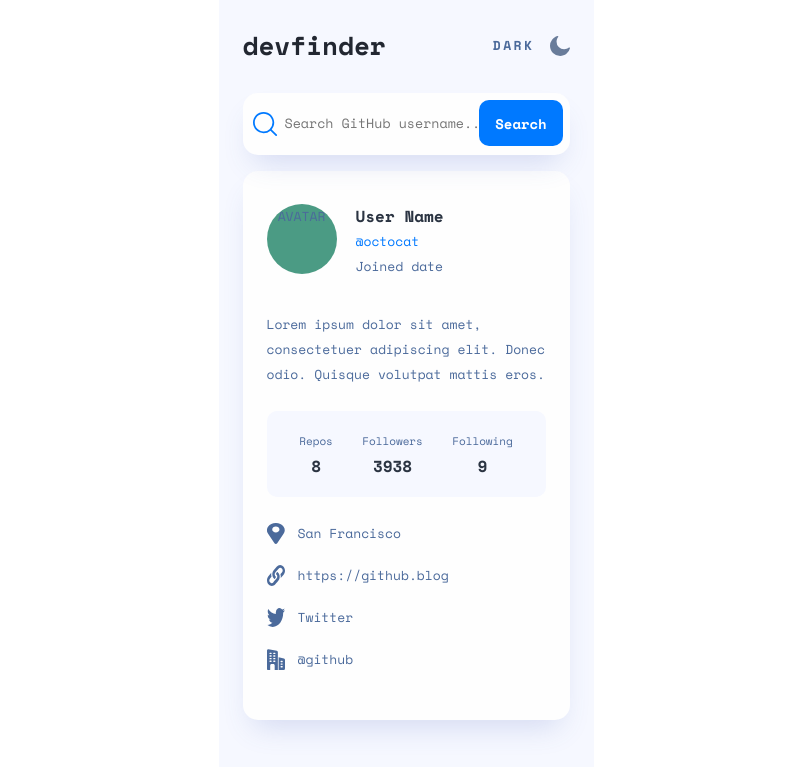
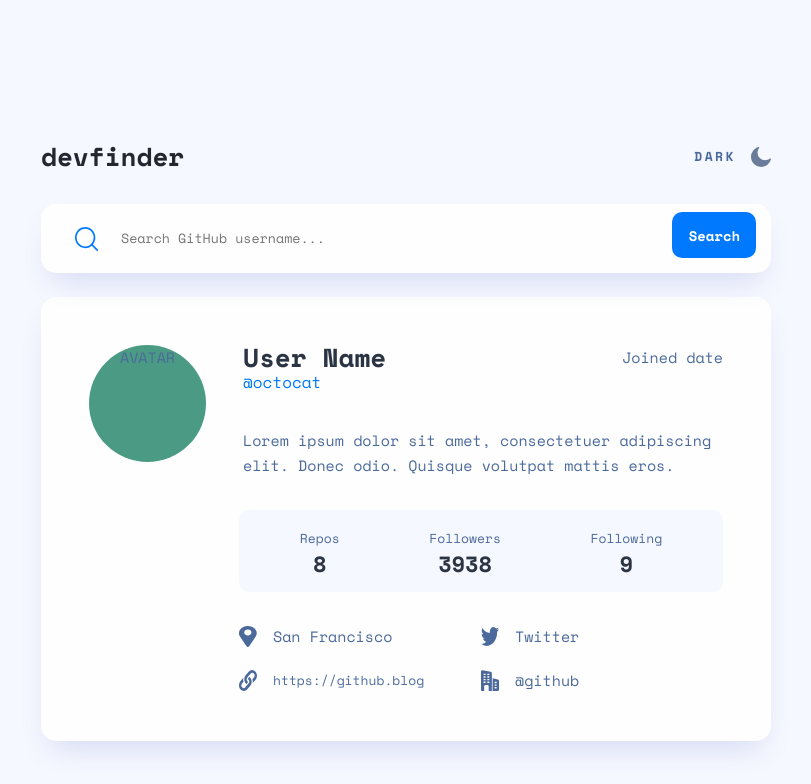
Before and after one commit to anetakasprzak/fm-github-user-search-app-react, a React (Vite) app: page / in a window 1536 px wide. Shown: the top 784 px of the page, without its empty margins (362-1173 px from the left). Built offline with nearby package versions, Linux system fonts and the light colour scheme.

Commit message:
update project - media queries and hover state

```diff
--- a/src/App.jsx
+++ b/src/App.jsx
@@ -1,4 +1,4 @@
-/* devfinder Light Dark       */
+/*  Light Dark       */
 export default function App() {
   return (
     <div className="wrapper">
@@ -66,16 +66,16 @@ export default function App() {
               src="../public/assets/icon-website.svg"
               alt="icon"
             />
-            <p className="socials__link">https://github.blog</p>
+            <p className="socials__link link--github">https://github.blog</p>
           </div>
 
-          <div className="socials__box">
+          <div className="socials__box link--twitter">
             <img
               className="socials__icon"
               src="../public/assets/icon-twitter.svg"
               alt="icon"
             />
-            <p className="socials__link">Twitter</p>
+            <p className="socials__link link--twitter">Twitter</p>
           </div>
 
           <div className="socials__box">
--- a/src/index.css
+++ b/src/index.css
@@ -27,7 +27,7 @@ body {
 
 .wrapper {
   width: 37.5rem;
-  background: #f6f8ff;
+  background-color: #f6f8ff;
   padding: 3.3rem 2.4rem 4.7rem 2.4rem;
 }
 
@@ -75,7 +75,9 @@ body {
 
 .input__icon {
   position: absolute;
-  top: 30%;
+  width: 2rem;
+  height: 2rem;
+  top: 34%;
   right: 89%;
 }
 
@@ -123,8 +125,7 @@ body {
 }
 
 .user__text-box {
-  display: flex;
-  flex-direction: column;
+  display: grid;
 }
 
 .user__name {
@@ -183,3 +184,196 @@ body {
   width: 1.8rem;
   height: 2.1rem;
 }
+
+/**************************************/
+/******************* TABLET *******************/
+/**************************************/
+
+@media screen and (min-width: 48em) {
+  body {
+    font-size: 1.5rem;
+  }
+
+  .wrapper {
+    width: 76.8rem;
+    padding: 14rem 9.8rem 23rem 9.7rem;
+  }
+
+  .input__box {
+    margin-bottom: 2.4rem;
+  }
+
+  .input__search {
+    width: 100%;
+    padding: 2.2rem 9rem 2.2rem 8rem;
+  }
+
+  .input__icon {
+    width: 2.4rem;
+    height: 2.4rem;
+    top: 33%;
+    right: 90%;
+  }
+
+  .input__btn {
+    top: 14%;
+    right: 3%;
+    width: 10.6rem;
+    height: 5rem;
+    font-size: 1.6rem;
+  }
+
+  .user__section {
+    gap: 3.2rem;
+    padding: 4rem 4rem 4rem 4rem;
+  }
+
+  .user__details {
+    column-gap: 4.1rem;
+    row-gap: 2.4rem;
+
+    grid-template-columns: min-content 1fr;
+    grid-template-rows: 1fr max-content;
+  }
+
+  .user__avatar {
+    height: 11.7rem;
+    width: 11.7rem;
+    border-radius: 11.7rem;
+  }
+
+  .user__text-box {
+    align-self: center;
+  }
+
+  .user__name {
+    font-size: 2.6rem;
+  }
+
+  .user__link {
+    font-size: 1.6rem;
+  }
+
+  .user__text {
+    grid-column: 1 / -1;
+  }
+
+  .follow__section {
+    padding: 1.6rem;
+  }
+
+  .follow__title {
+    font-size: 1.3rem;
+  }
+
+  .follow__number {
+    font-size: 2.2rem;
+  }
+
+  .socials__section {
+    display: grid;
+    grid-template-columns: repeat(2, 1fr);
+    row-gap: 1.9rem;
+  }
+
+  .socials__box {
+    gap: 1.6rem;
+  }
+
+  .socials__icon {
+    width: 1.8rem;
+    height: 2.1rem;
+  }
+
+  .link--twitter {
+    grid-column: 2 / -1;
+    grid-row: 1 / 2;
+  }
+}
+
+/**************************************/
+/******************* DESKTOP *******************/
+/**************************************/
+
+@media screen and (min-width: 90em) {
+  .wrapper {
+    width: 144rem;
+    padding: 14.4rem 35.5rem 17rem 35.5rem;
+  }
+
+  .theme__box {
+    cursor: pointer;
+    transition: all 0.2s;
+  }
+
+  .theme__box:hover {
+    color: #222731;
+  }
+
+  .theme__box img {
+    color: #222731;
+  }
+
+  .input__icon {
+    top: 33%;
+    right: 92%;
+  }
+
+  .input__search {
+    cursor: pointer;
+  }
+
+  .input__btn {
+    transition: all 0.2s;
+    cursor: pointer;
+  }
+
+  .input__btn:hover {
+    background-color: #60abff;
+  }
+
+  .user__section {
+    padding: 4.8rem 4.8rem 4.8rem 4.8rem;
+  }
+
+  .user__details {
+    display: grid;
+    column-gap: 3.7rem;
+    row-gap: 3.3rem;
+  }
+
+  .user__avatar {
+    grid-row: 1 / -1;
+  }
+
+  .user__text-box {
+    grid-template-columns: 1fr 1fr;
+  }
+
+  .user__joined {
+    grid-column: 2 /3;
+    grid-row: 1 /2;
+    place-self: end;
+  }
+
+  .user__text {
+    grid-column: 2 / -1;
+  }
+
+  .follow__section {
+    margin-left: 15rem;
+  }
+
+  .socials__section {
+    margin-left: 15rem;
+  }
+
+  .link--github {
+    cursor: pointer;
+    transition: all 0.2s;
+  }
+
+  .link--github:hover {
+    text-decoration: underline;
+  }
+}
```
